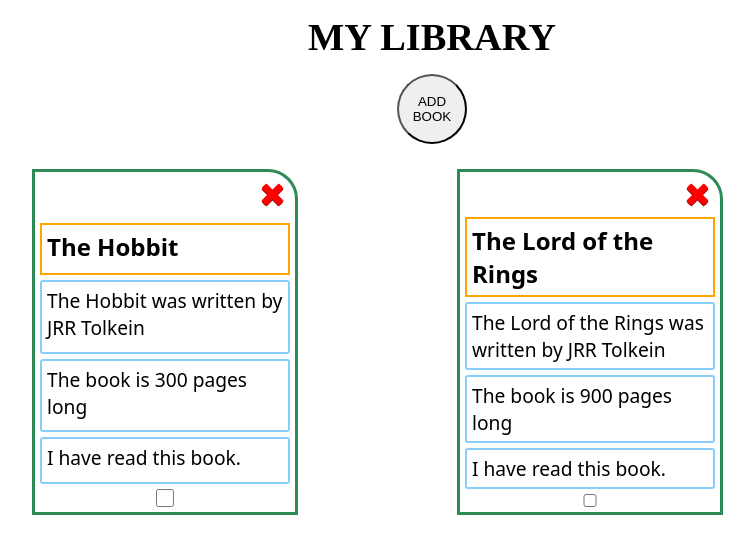
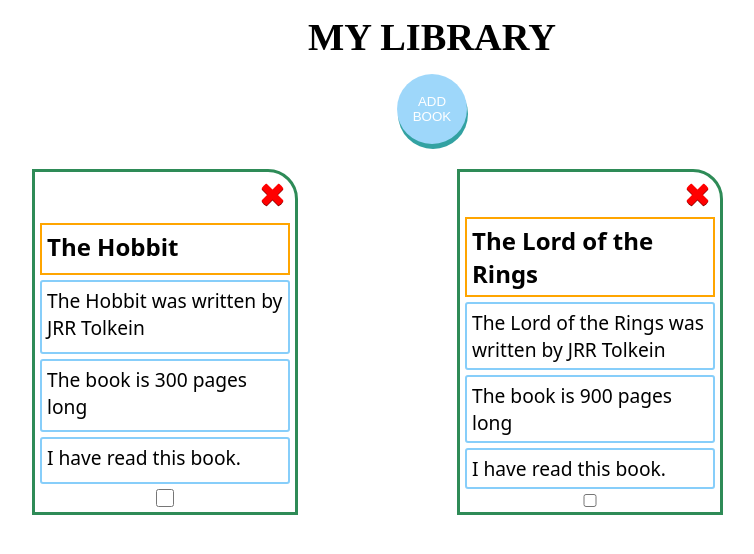
Before and after one commit to fintonius/library, a plain HTML site: page index.html in a window 1280 px wide. Shown: the whole page, without its empty margins (208-962 px from the left). Drawn offline with Linux system fonts and the light colour scheme.

Commit message:
add styling to the addBook button

```diff
--- a/scripts.js
+++ b/scripts.js
@@ -96,7 +96,6 @@ function addBookEntry() {
   newBookEntry.appendChild(haveRead);
   library.appendChild(newBookEntry);
 
-
   if(bookForm.style.display === 'block') {
     bookForm.style.display = 'none';
     overlay.style.display = 'none';
--- a/styles.css
+++ b/styles.css
@@ -28,11 +28,30 @@ body {
 
 .header > button {
     border-radius: 50%;
+    border: none;
     width: 70px;
     height: 70px;
     justify-self: center;
-    align-self: center;
+    background-color: lightskyblue;
+    box-shadow: 1px 5px 0px darkcyan;
+    color: white;
+    opacity: 0.8;
 }
+
+.header > button:hover {
+    opacity: 1;
+    cursor: pointer;
+    color: rgb(69, 71, 81);
+    transform: translateY(1px);
+    box-shadow: 1px 4px 0px darkcyan;
+}
+
+.header > button:active {
+    background-color: rgb(96, 189, 246);
+    box-shadow: none;
+    transform: translateY(4px);
+  }
+
 #addBook {
     position: absolute;
     left: 50%;
```
